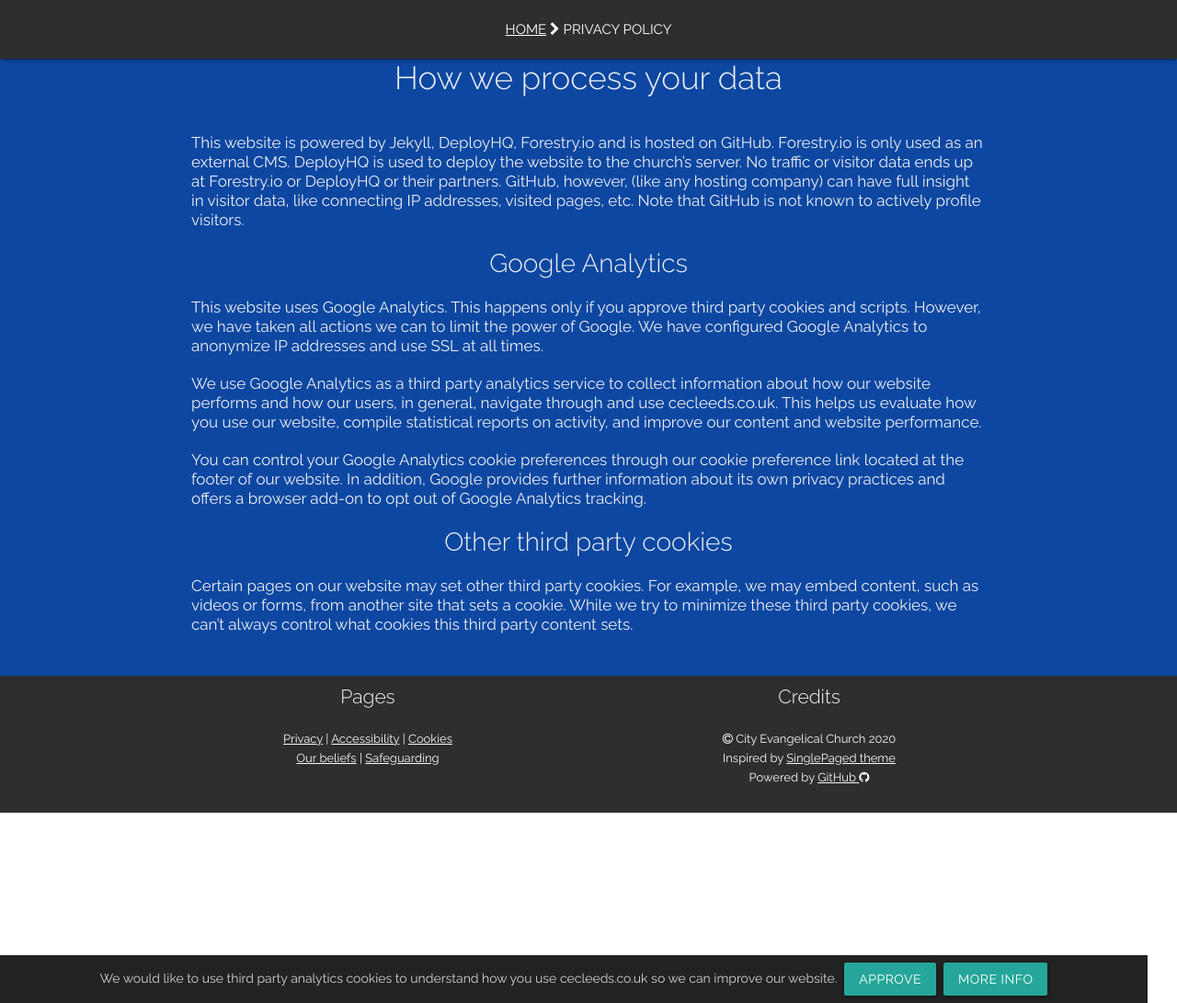
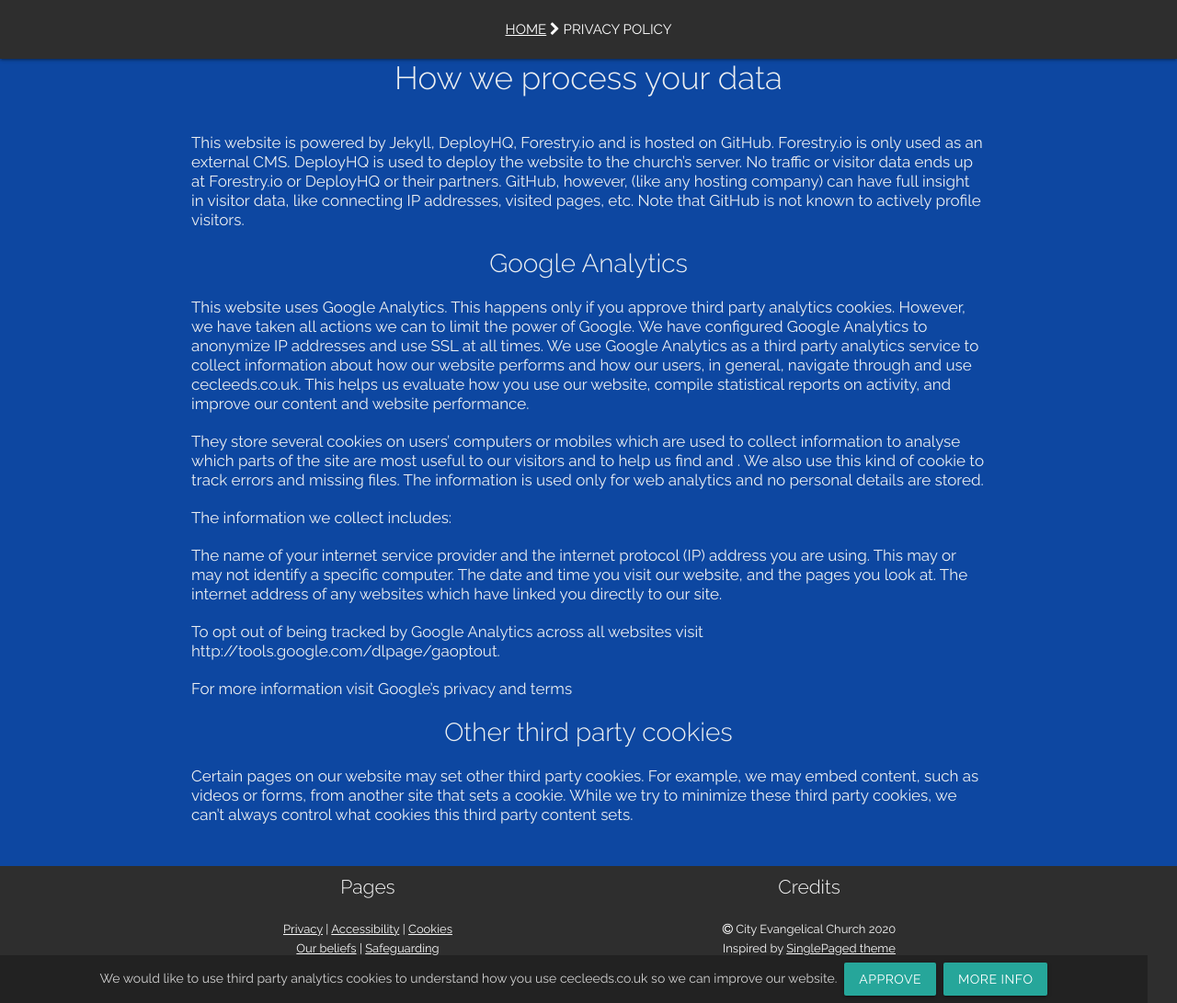
Before and after one commit to woodcock3/citychurch, a Jekyll site: the page built from pages/privacy.md, in a window 1280 px wide and 1091 px high. Shown: the whole window at 92% size. Built offline with Jekyll 4.4.1, drawn with Linux system fonts in a browser that asks for light colours.

Commit message:
Update privacy.md

```diff
--- a/pages/privacy.md
+++ b/pages/privacy.md
@@ -13,11 +13,21 @@ This website is powered by Jekyll, DeployHQ, Forestry.io and is hosted on GitHub
 
 ### Google Analytics
 
-This website uses Google Analytics. This happens only if you approve third party cookies and scripts. However, we have taken all actions we can to limit the power of Google. We have configured Google Analytics to anonymize IP addresses and use SSL at all times.
+This website uses Google Analytics. This happens only if you approve third party analytics cookies. However, we have taken all actions we can to limit the power of Google. We have configured Google Analytics to anonymize IP addresses and use SSL at all times. We use Google Analytics as a third party analytics service to collect information about how our website performs and how our users, in general, navigate through and use cecleeds.co.uk. This helps us evaluate how you use our website, compile statistical reports on activity, and improve our content and website performance.
 
-We use Google Analytics as a third party analytics service to collect information about how our website performs and how our users, in general, navigate through and use cecleeds.co.uk. This helps us evaluate how you use our website, compile statistical reports on activity, and improve our content and website performance.
 
-You can control your Google Analytics cookie preferences through our cookie preference link located at the footer of our website. In addition, Google provides further information about its own privacy practices and offers a browser add-on to opt out of Google Analytics tracking.
+They store several cookies on users' computers or mobiles which are used to collect information to analyse which parts of the site are most useful to our visitors and to help us find and . We also use this kind of cookie to track errors and missing files. The information is used only for web analytics and no personal details are stored.
+
+The information we collect includes:
+
+The name of your internet service provider and the internet protocol (IP) address you are using. This may or may not identify a specific computer.
+The date and time you visit our website, and the pages you look at.
+The internet address of any websites which have linked you directly to our site.
+
+To opt out of being tracked by Google Analytics across all websites visit http://tools.google.com/dlpage/gaoptout.
+
+For more information visit Google's privacy and terms
+
 
 ### Other third party cookies
 
```
